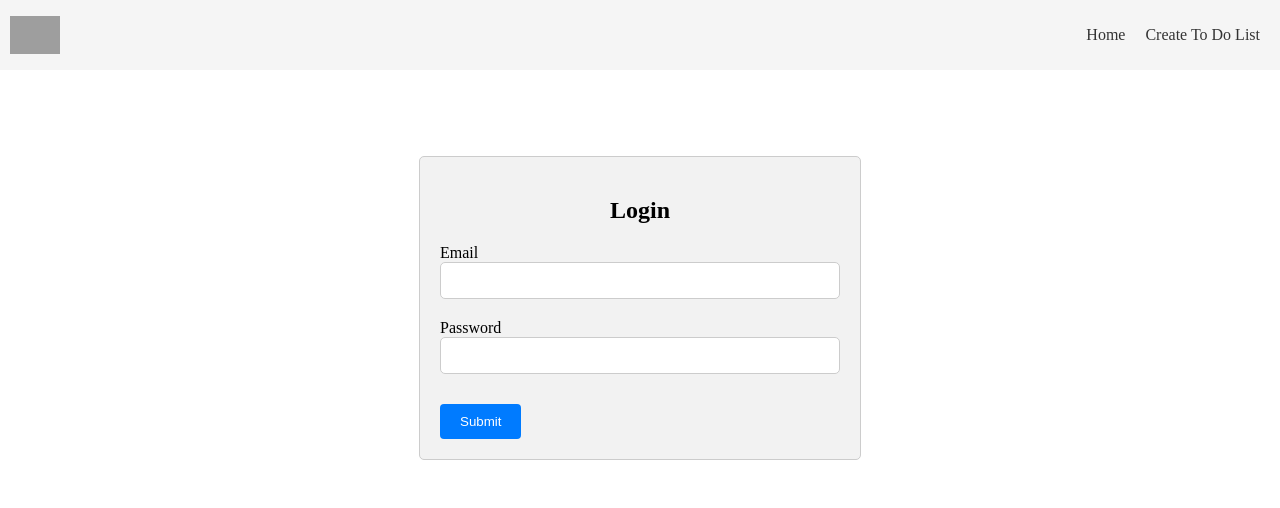
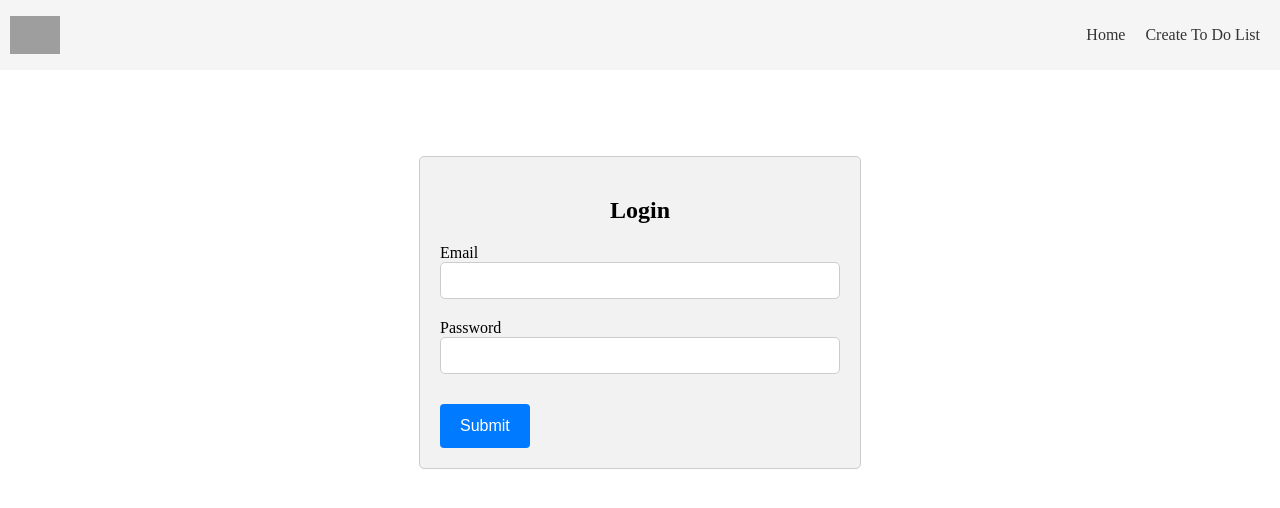
Before and after one commit to ZhienCloud/todolist-FE, a React (Create React App) app in the folder todolist-frontend/: page /login in a window 1280 px wide. Shown: the top 508 px of the page. Built offline with nearby package versions, Linux system fonts and the light colour scheme; grey boxes are pictures that could not be loaded.

Commit message:
with bootstrap

```diff
--- a/todolist-frontend/package.json
+++ b/todolist-frontend/package.json
@@ -8,6 +8,7 @@
     "@testing-library/react": "^13.4.0",
     "@testing-library/user-event": "^13.5.0",
     "axios": "^1.4.0",
+    "bootstrap": "^5.3.0",
     "crypto-browserify": "^3.12.0",
     "express": "^4.18.2",
     "joi": "^17.9.2",
--- a/todolist-frontend/src/components/CSS/CreateToDoList.css
+++ b/todolist-frontend/src/components/CSS/CreateToDoList.css
@@ -1,5 +1,6 @@
+/* CSS/CreateToDoList.css */
+
 .to-do {
-
   border: 1px solid #ccc;
   border-radius: 5px;
   padding: 20px;
@@ -27,14 +28,16 @@
   margin: 5px 0;
 }
 
-.to-do li .edit-button {
+.to-do li button {
   margin-right: 5px;
   padding: 5px 10px;
+  border-radius: 5px;
+  cursor: pointer;
+}
+
+.to-do li .edit-button {
   background-color: #337ab7;
   color: #fff;
-  border: none;
-  border-radius: 5px;
-  cursor: pointer;
 }
 
 .to-do li .edit-button:hover {
@@ -42,13 +45,8 @@
 }
 
 .to-do li .complete-button {
-  margin-right: 5px;
-  padding: 5px 10px;
   background-color: #5cb85c;
   color: #fff;
-  border: none;
-  border-radius: 5px;
-  cursor: pointer;
 }
 
 .to-do li .complete-button:hover {
@@ -56,13 +54,8 @@
 }
 
 .to-do li .delete-button {
-  margin-right: 5px;
-  padding: 5px 10px;
   background-color: #d9534f;
   color: #fff;
-  border: none;
-  border-radius: 5px;
-  cursor: pointer;
 }
 
 .to-do li .delete-button:hover {
@@ -78,7 +71,6 @@
   border: 1px solid #ccc;
   border-radius: 5px;
   padding: 20px;
-
 }
 
 .todo-form label {
@@ -121,32 +113,65 @@
   background-color: darkred;
 }
 
-@media (max-width: 768px){
+/* Bootstrap styles for buttons */
+.btn {
+  display: inline-block;
+  font-weight: 400;
+  text-align: center;
+  white-space: nowrap;
+  vertical-align: middle;
+  user-select: none;
+  border: 1px solid transparent;
+  padding: 0.375rem 0.75rem;
+  font-size: 1rem;
+  line-height: 1.5;
+  border-radius: 0.25rem;
+  transition: color 0.15s ease-in-out, background-color 0.15s ease-in-out,
+    border-color 0.15s ease-in-out, box-shadow 0.15s ease-in-out;
+}
 
+.btn-primary {
+  color: #fff;
+  background-color: #007bff;
+  border-color: #007bff;
+}
+
+.btn-primary:hover {
+  color: #fff;
+  background-color: #0056b3;
+  border-color: #0056b3;
+}
+
+.btn-success {
+  color: #fff;
+  background-color: #28a745;
+  border-color: #28a745;
+}
+
+.btn-success:hover {
+  color: #fff;
+  background-color: #1f8d39;
+  border-color: #1f8d39;
+}
+
+.btn-danger {
+  color: #fff;
+  background-color: #dc3545;
+  border-color: #dc3545;
+}
+
+.btn-danger:hover {
+  color: #fff;
+  background-color: #bd2130;
+  border-color: #bd2130;
+}
+
+@media (max-width: 768px) {
   .todo-form {
-    display: flex;
-    flex-direction: column;
-    max-width: 400px;
     margin: calc(10% + 30px) auto 0;
-    margin-bottom: 1%;
-    border: 1px solid #ccc;
-    border-radius: 5px;
-    padding: 20px;
-
   }
 
   .logout-button {
-    position: fixed;
-    top: 10px;
-    right: 10px;
-    background-color: red;
-    color: white;
-    padding: 10px 20px;
-    border: none;
-    border-radius: 5px;
-    cursor: pointer;
     margin: calc(13% + 10px) auto 0;
   }
-
-
 }
--- a/todolist-frontend/src/components/CreateToDoList.jsx
+++ b/todolist-frontend/src/components/CreateToDoList.jsx
@@ -211,7 +211,7 @@ const CreateToDoList = () => {
 />
 
         </label>
-        <input type="submit" value="Submit" />
+        <input type="submit" className="btn btn-primary" value="Submit" />
       </form>
 
       <div className="to-do">
@@ -236,13 +236,13 @@ const CreateToDoList = () => {
                   <button className="edit-button" onClick={() => handleEdit(todo._id || todo.id)}>Edit</button>
                 </>
               )}
-              <DeleteButton className="delete-button" onClick={() => handleDelete(todo._id || todo.id)} />
-              <CompleteButton className="complete-button" onClick={() => handleComplete(todo._id || todo.id)} />
+             <DeleteButton className="btn btn-danger" onClick={() => handleDelete(todo._id || todo.id)} />
+              <CompleteButton className="btn btn-success" onClick={() => handleComplete(todo._id || todo.id)} />
             </li>
           ))}
         </ul>
       </div>
-      <LogoutButton  />
+      <LogoutButton className="btn btn-danger" />
     </div>
   );
 };
```
Also changed, not shown: 1 other file (tests, documents, lock files or other folders).
